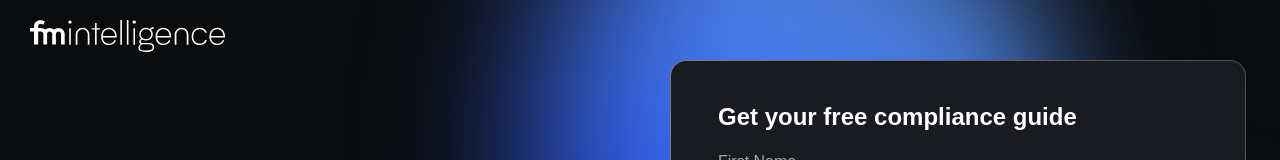
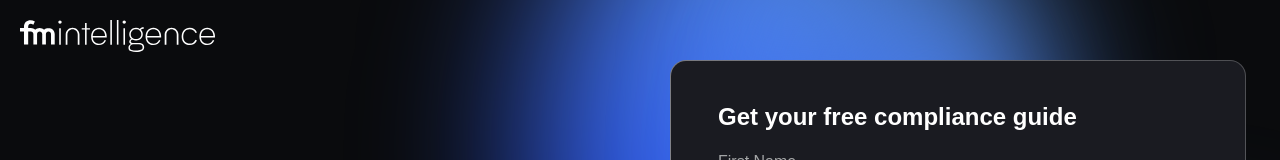
Before and after one commit to syahbes/landingPageFinance, a Vue app: page / in a window 1280 px wide. Shown: the top 160 px of the page. Built offline with nearby package versions, Linux system fonts and the light colour scheme.

Commit message:
overflow

```diff
--- a/src/App.vue
+++ b/src/App.vue
@@ -24,7 +24,7 @@ import Footer from "./components/Footer.vue";
 
 <style scoped>
 header {
-  padding: 10px 20px;
+  padding: 10px;
   position: absolute;
   top: 10px;
   left: 10px;
--- a/src/assets/base.css
+++ b/src/assets/base.css
@@ -5,6 +5,12 @@
   --color-gray: #a3a5a6;
   --color-primary: #1335f5;
   --color-primary-hover: #4560f7;
+
+  --mobile: 320px;
+  --tablet: 768px;
+  --desktop: 1024px;
+  --large-desktop: 1440px;
+  --xlarge-desktop: 1920px;
 }
 
 body {
@@ -16,4 +22,5 @@ body {
   box-sizing: border-box;
   -webkit-font-smoothing: antialiased;
   -moz-osx-font-smoothing: grayscale;
+  overflow-x: hidden;
 }
```
